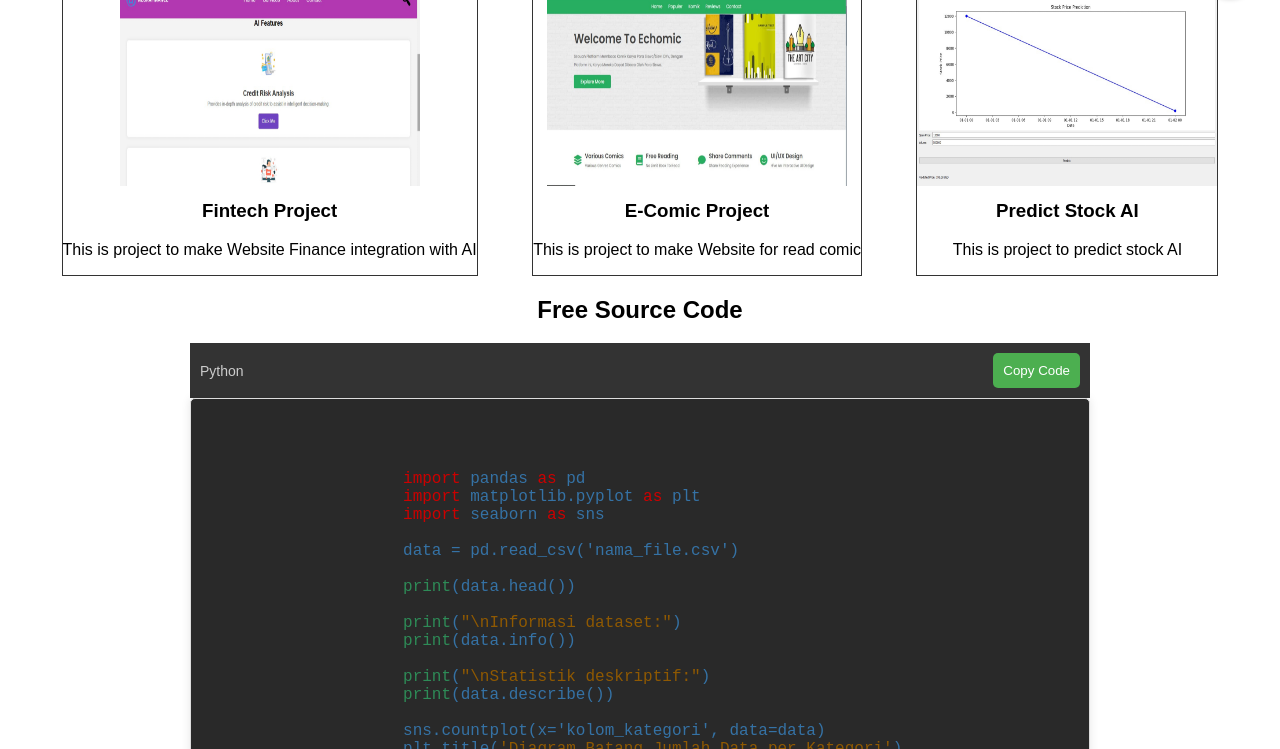
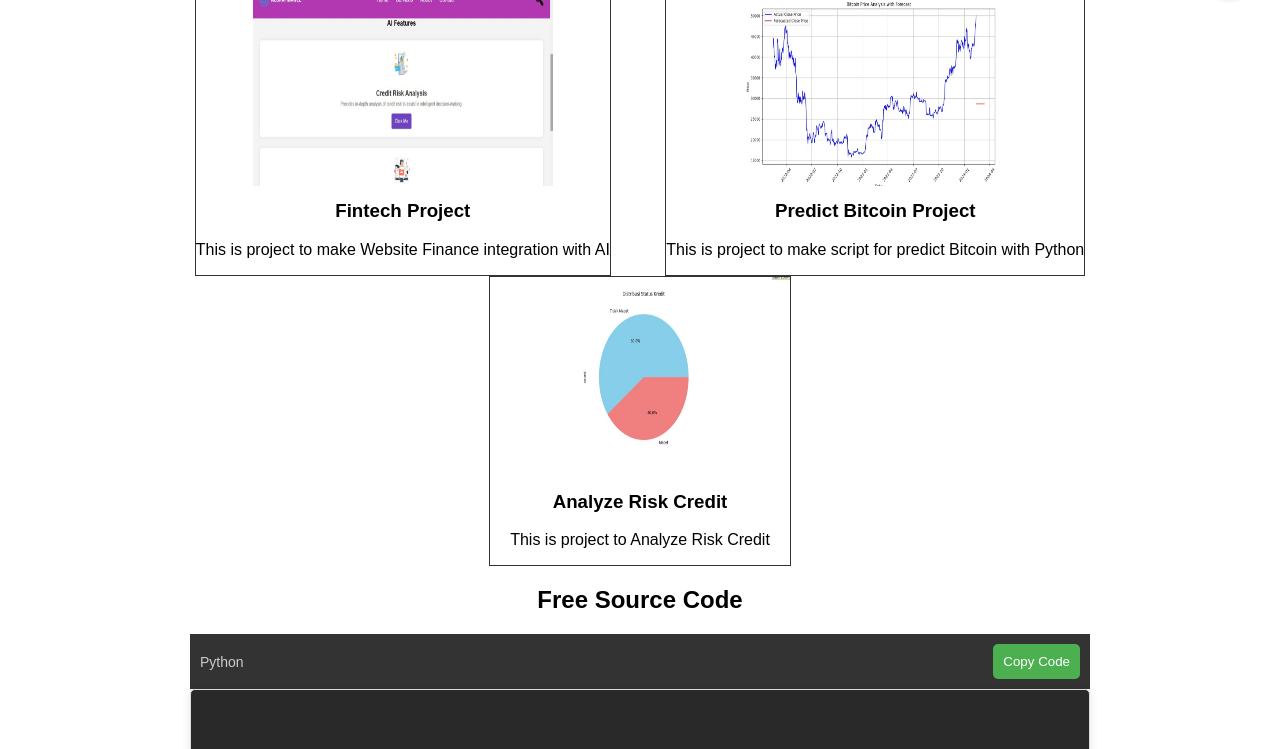
Before and after one commit to reonDay/My-Portofolio-Website, a plain HTML site: page index.html in a window 1280 px wide. Shown: the part 783-1532 px from the top of the page. Drawn offline with nearby package versions, Linux system fonts and the light colour scheme.

Commit message:
Update index.html

```diff
--- a/index.html
+++ b/index.html
@@ -63,14 +63,14 @@
             <p>This is project to make Website Finance integration with AI</p>
         </div>
         <div class="project fade-in">
-            <img src="b.jpeg" alt="Project 2">
-            <h3>E-Comic Project</h3>
-            <p>This is project to make Website for read comic</p>
+            <img src="d.jpeg" alt="Project 2">
+            <h3>Predict Bitcoin Project</h3>
+            <p>This is project to make script for predict Bitcoin with Python</p>
         </div>
         <div class="project fade-in">
-            <img src="c.jpeg" alt="Project 2">
-            <h3>Predict Stock AI</h3>
-            <p>This is project to predict stock AI</p>
+            <img src="e.jpeg" alt="Project 2">
+            <h3>Analyze Risk Credit</h3>
+            <p>This is project to Analyze Risk Credit</p>
         </div>
     </section>
 
```
